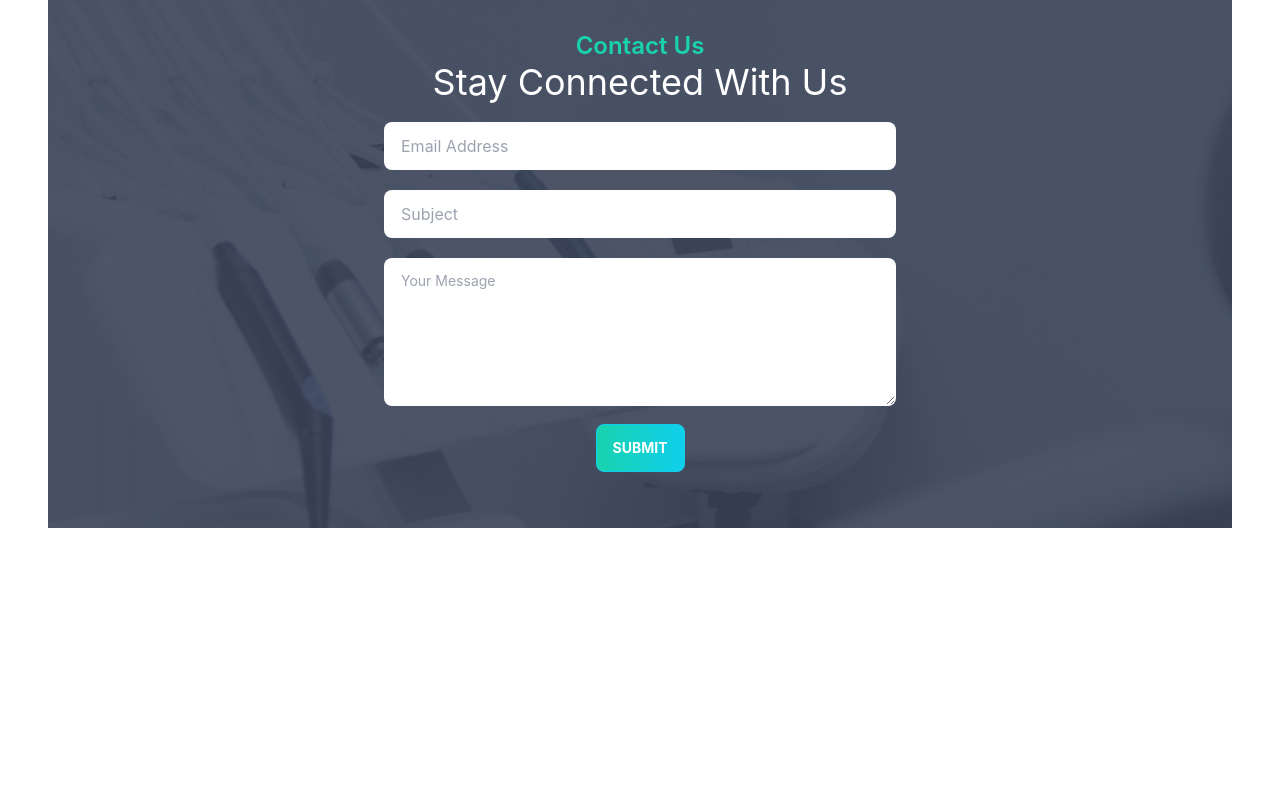
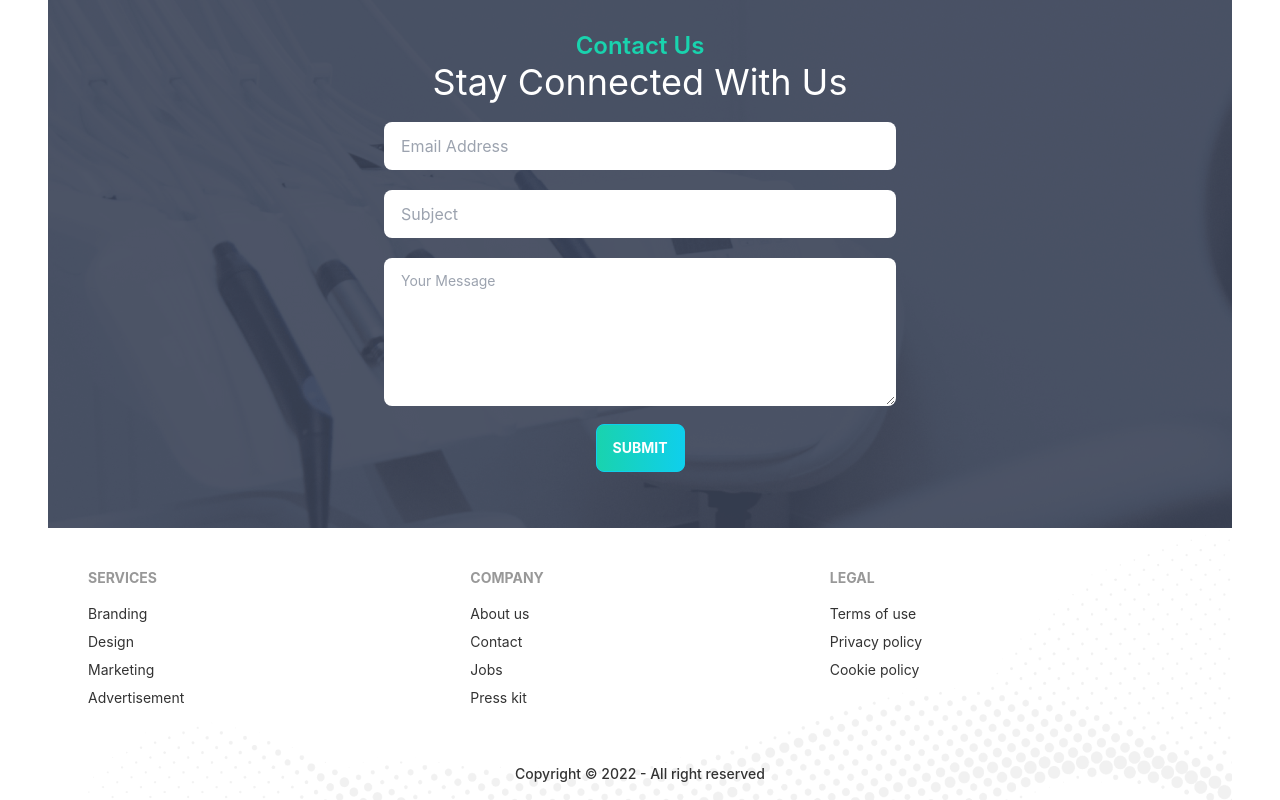
Before and after one commit to SR-Shahen/doctors-portal-client, a React (Create React App) app: page / in a window 1280 px wide. Shown: the part 3356-4156 px from the top of the page. Before the commit the page ends 3884 px from the top, so only its background shows below. Built offline with nearby package versions, Linux system fonts and the light colour scheme.

Commit message:
footer add in home page

```diff
--- a/src/Pages/Home/Home.js
+++ b/src/Pages/Home/Home.js
@@ -1,4 +1,5 @@
 import React from 'react';
+import Footer from '../Shared/Footer';
 import Appointment from './Appointment';
 import Banner from './Banner';
 import ContactForm from './ContactForm';
@@ -16,6 +17,7 @@
             <Appointment></Appointment>
             <Reviews></Reviews>
             <ContactForm></ContactForm>
+            <Footer></Footer>
         </div>
     );
 };
--- /dev/null
+++ b/src/Pages/Shared/Footer.js
@@ -0,0 +1,43 @@
+import React from 'react';
+import footer from '../../assets/images/footer.png'
+const Footer = () => {
+    return (
+        <footer
+            style={{
+                background: `url(${footer})`,
+                backgroundSize: "cover"
+            }}
+        >
+            <div className="footer p-10  ">
+                <div>
+                    <span class="footer-title">Services</span>
+                    <a class="link link-hover">Branding</a>
+                    <a class="link link-hover">Design</a>
+                    <a class="link link-hover">Marketing</a>
+                    <a class="link link-hover">Advertisement</a>
+                </div>
+                <div>
+                    <span class="footer-title">Company</span>
+                    <a class="link link-hover">About us</a>
+                    <a class="link link-hover">Contact</a>
+                    <a class="link link-hover">Jobs</a>
+                    <a class="link link-hover">Press kit</a>
+                </div>
+                <div>
+                    <span class="footer-title">Legal</span>
+                    <a class="link link-hover">Terms of use</a>
+                    <a class="link link-hover">Privacy policy</a>
+                    <a class="link link-hover">Cookie policy</a>
+                </div>
+            </div>
+            {/* <p >Copyright © 2022 - All right reserved </p> */}
+            <footer class="footer footer-center font-medium  p-4">
+                <div>
+                    <p>Copyright © 2022 - All right reserved</p>
+                </div>
+            </footer>
+        </footer>
+    );
+};
+
+export default Footer;
```
